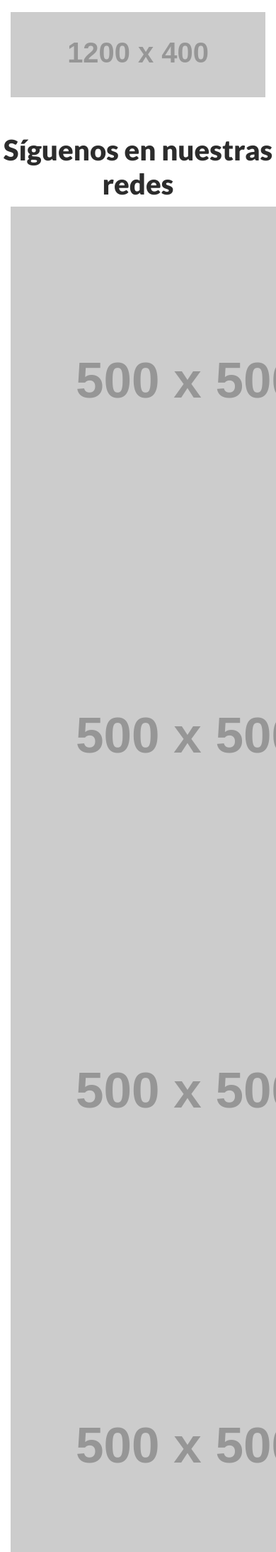
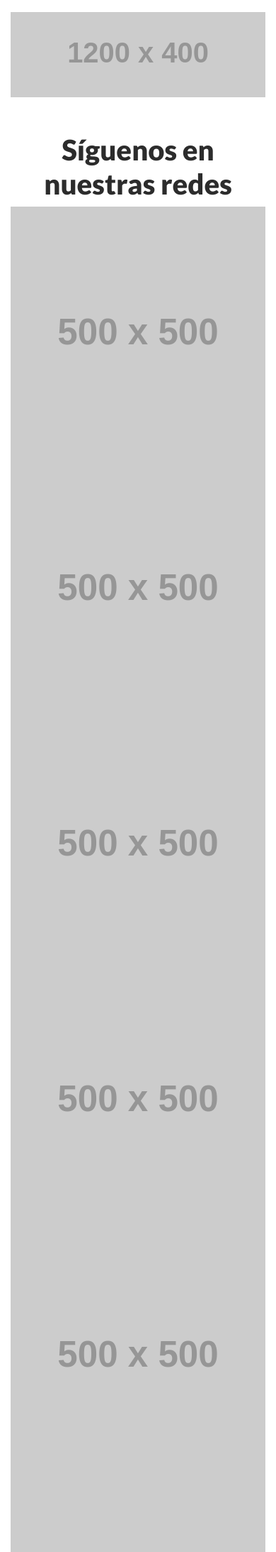
Before and after one commit to isaacsa51/skyline-seven-web, a CodeIgniter app: page /database/index.php/home/index in a window 390 px wide; the page is wider, and only the part inside the window is pictured. Shown: the part 2430-4616 px from the top of that part at 71% size. Run offline with CodeIgniter, Linux system fonts and the light colour scheme; grey boxes labelled with a size stand in for pictures from a placeholder-image service; some libraries are stand-ins or nearby versions.

Commit message:
Redes y Footer migrados y responsivas

```diff
--- a/stirealstate/src/application/views/footer/footer.php
+++ b/stirealstate/src/application/views/footer/footer.php
@@ -1,32 +1,97 @@
-<footer>
+<!-- <footer>
     <div class="container">
         <div class="row">
-            <div class="col-sm-2">
-                <img src="../../../assets/img/navbar/icono-stirealstate.png" alt="Logo" class="img-responsive">
+            <div class="col my-auto">
+                <img src="../../../assets/img/navbar/icono-stirealstate.png" alt="Logo" class="img-fluid">
             </div>
 
-            <div class="col-md-2">
-                <a href="#!" data-scroll="modelos" style="color: #fff;"><h3>Modelos</h3></a>
-            </div>
-            <div class="col-md-2">
-                <a href="#!" data-scroll="amenidades" style="color: #fff;"><h3>Amenidades</h3></a>
-            </div>
-            <div class="col-md-2">
-                <a href="#!" data-scroll="galeria" style="color: #fff;"><h3>Galería</h3></a>
-            </div>
-            <div class="col-md-2">
-                <a href="#!" data-scroll="contacto" style="color: #fff;"><h3>Contacto</h3></a>
+            <div class="col-8">
+                <div class="row my-auto">
+                    <div class="col">
+
+                        <div class="w-100 d-lg-flex d-none d-lg-block d-xl-block my-auto">
+                            <div class="text-white d-lg-flex">
+                                <div class="d-flex w-100 justify-content-between">
+                                    <a href="#!" class="nav-link p-0 text-white pl-5" data-scroll="modelos"><h3>Modelos</h3></a>
+
+                                    <a href="#!" class="nav-link p-0 text-white pl-5" data-scroll="amenidades"><h3>Amenidades</h3></a>
+
+                                    <a href="#!" class="nav-link p-0 text-white pl-5" data-scroll="galeria"><h3>Galería</h3></a>
+
+                                    <a href="#!" class="nav-link p-0 text-white pl-5" data-scroll="contacto"><h3>Contacto</h3></a>
+                                </div>
+                            </div>
+                        </div>
+
+
+                        <div class="accordion w-100 d-lg-flex d-block d-lg-none d-xl-none my-auto" id="accordion">
+                            <div class="col-lg-4 col-md-12">
+
+                            <a href="#one" data-toggle="collapse" class="h5 text-uppercase text-white nav-link p-0 d-block d-lg-none d-xl-none text-center">Navegación</a>
+
+                            <div class="collapse text-white d-lg-flex" id="one" data-parent="#accordion">
+                                <ul class="list-unstyled">
+                                    <li><a href="#!" class="nav-link p-0 text-white pl-5 text-center" data-scroll="modelos"><h6>Modelos</h6></a></li>
+                                    <li><a href="#!" class="nav-link p-0 text-white pl-5 text-center" data-scroll="amenidades"><h6>Amenidades</h6></a></li>
+                                    <li><a href="#!" class="nav-link p-0 text-white pl-5 text-center" data-scroll="galeria"><h6>Galería</h6></a></li>
+                                    <li><a href="#!" class="nav-link p-0 text-white pl-5 text-center" data-scroll="contacto"><h6>Contacto</h6></a></li>
+                                </ul>
+                            </div>
+                        </div>
+                    </div>
+                </div>
             </div>
 
-            <div class="col-sm-2">
-                <p class="text-right">Términos y <br> cóndiciones</p>
+            <div class="col my-auto">
+                <p class="text-right">Términos y<br>cóndiciones</p>
                 <p class="text-right">Desarrollado por Solemti</p>
             </div>
         </div>
     </div>
+</footer> -->
+
+<footer>
+    <div class="container">
+        <div class="row text-center my-auto">
+
+            <div class="col-md-2 mb-3 my-auto">
+                <img src="../../../assets/img/navbar/icono-stirealstate.png" alt="Logo" class="img-fluid">
+            </div>
+
+            <div class="col-md-2 mb-3 text-white my-auto">
+                <h3 class="text-white">
+                    <a href="#!" data-scroll="modelos" style="color: #fff; text-decoration: none;">Modelos</a>
+                </h3>
+            </div>
+
+            <div class="col-md-2 mb-3 my-auto">
+                <h3 class="text-white">
+                    <a href="#!" data-scroll="amenidades" style="color: #fff; text-decoration: none;">Amenidades</a>
+                </h3>
+            </div>
+
+            <div class="col-md-2 mb-3 my-auto">
+                <h3 class="text-white">
+                    <a href="#!" data-scroll="galeria" style="color: #fff; text-decoration: none;">Galería</a>
+                </h3>
+            </div>
+
+            <div class="col-md-2 mb-3 my-auto">
+                <h3 class="text-white">
+                    <a href="#!" data-scroll="contacto" style="color: #fff; text-decoration: none;">Contacto</a>
+                </h3>
+            </div>
+
+            <div class="col-md-2 mb-3 my-auto">
+                <p class="text-right">Términos y condiciones</p>
+                <p class="text-right">Desarrollado por Solemti</p>
+            </div>
+    </div>
+  </div>
+
 </footer>
 
-<script src="../../../assets/js/lib/bootstrap.3.3.7.min.js"></script>
+<script src="../../../assets/js/bootstrap.min.js"></script>
 <script src="../../../assets/js/lib/jquery.min.js"></script>
 <script src="https://unpkg.com/swiper/swiper-bundle.min.js"></script>
 <script src="../../../assets/js/home/carousel.js"></script>
--- a/stirealstate/src/application/views/home/redes.php
+++ b/stirealstate/src/application/views/home/redes.php
@@ -1,25 +1,25 @@
 <div class="redes">
     <div class="container">
         <div class="row">
-            <h1 class="text-center">Síguenos en nuestras redes</h1>
+            <h1 class="text-center col-12">Síguenos en nuestras redes</h1>
 
             <div class="col-md-2 col-sm-4 col-xs-6">
-                <img src="https://placehold.it/500x500" class="img-responsive" alt="...">
+                <img src="https://placehold.it/500x500" class="img-fluid" alt="...">
             </div>
             <div class="col-md-2 col-sm-4 col-xs-6">
-                <img src="https://placehold.it/500x500" class="img-responsive" alt="...">
+                <img src="https://placehold.it/500x500" class="img-fluid" alt="...">
             </div>
             <div class="col-md-2 col-sm-4 col-xs-6">
-                <img src="https://placehold.it/500x500" class="img-responsive" alt="...">
+                <img src="https://placehold.it/500x500" class="img-fluid" alt="...">
             </div>
             <div class="col-md-2 col-sm-4 col-xs-6">
-                <img src="https://placehold.it/500x500" class="img-responsive" alt="...">
+                <img src="https://placehold.it/500x500" class="img-fluid" alt="...">
             </div>
             <div class="col-md-2 col-sm-4 col-xs-6">
-                <img src="https://placehold.it/500x500" class="img-responsive" alt="...">
+                <img src="https://placehold.it/500x500" class="img-fluid" alt="...">
             </div>
             <div class="col-md-2 col-sm-4 col-xs-6">
-                <img src="https://placehold.it/500x500" class="img-responsive" alt="...">
+                <img src="https://placehold.it/500x500" class="img-fluid" alt="...">
             </div>
         </div>
     </div>
```
